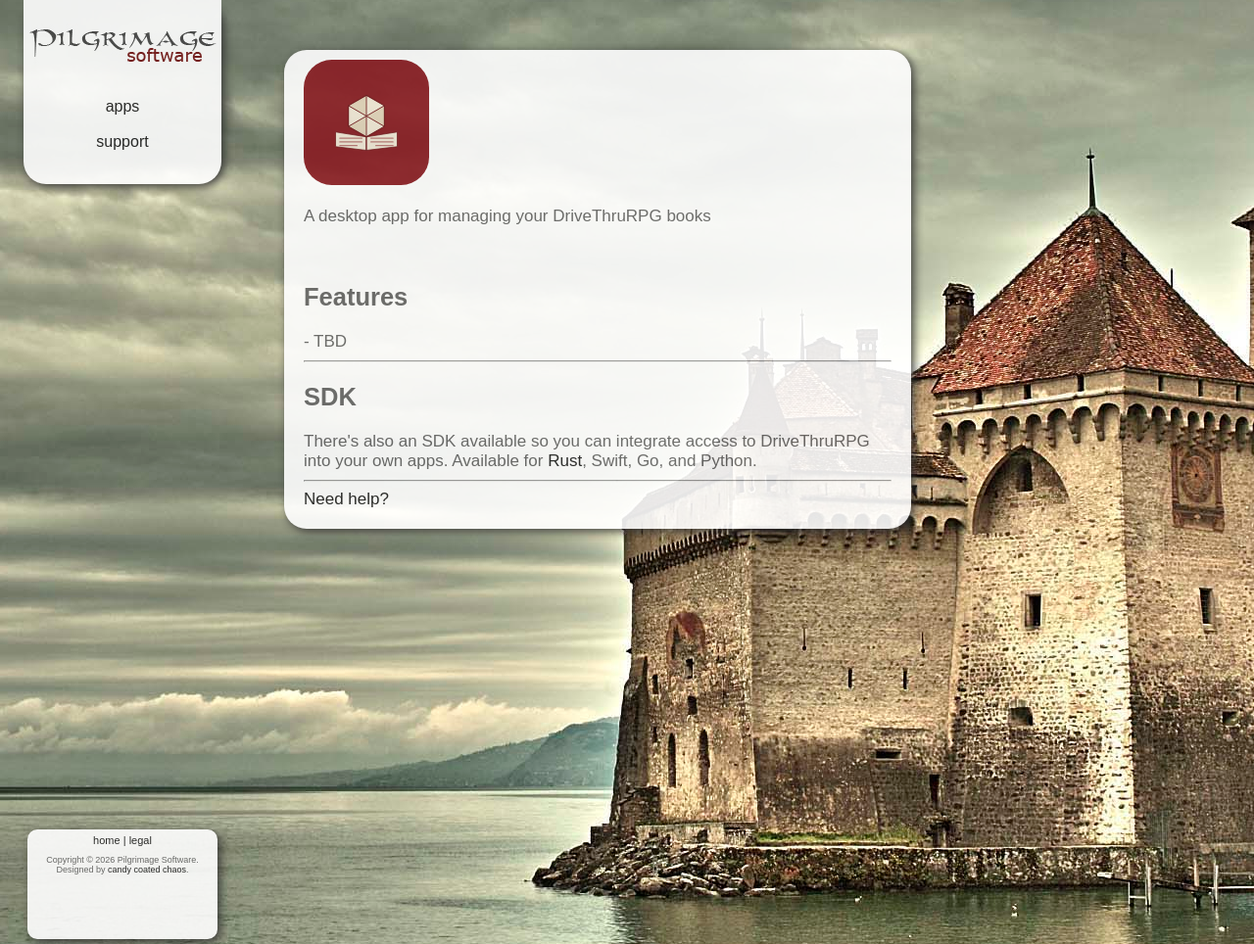
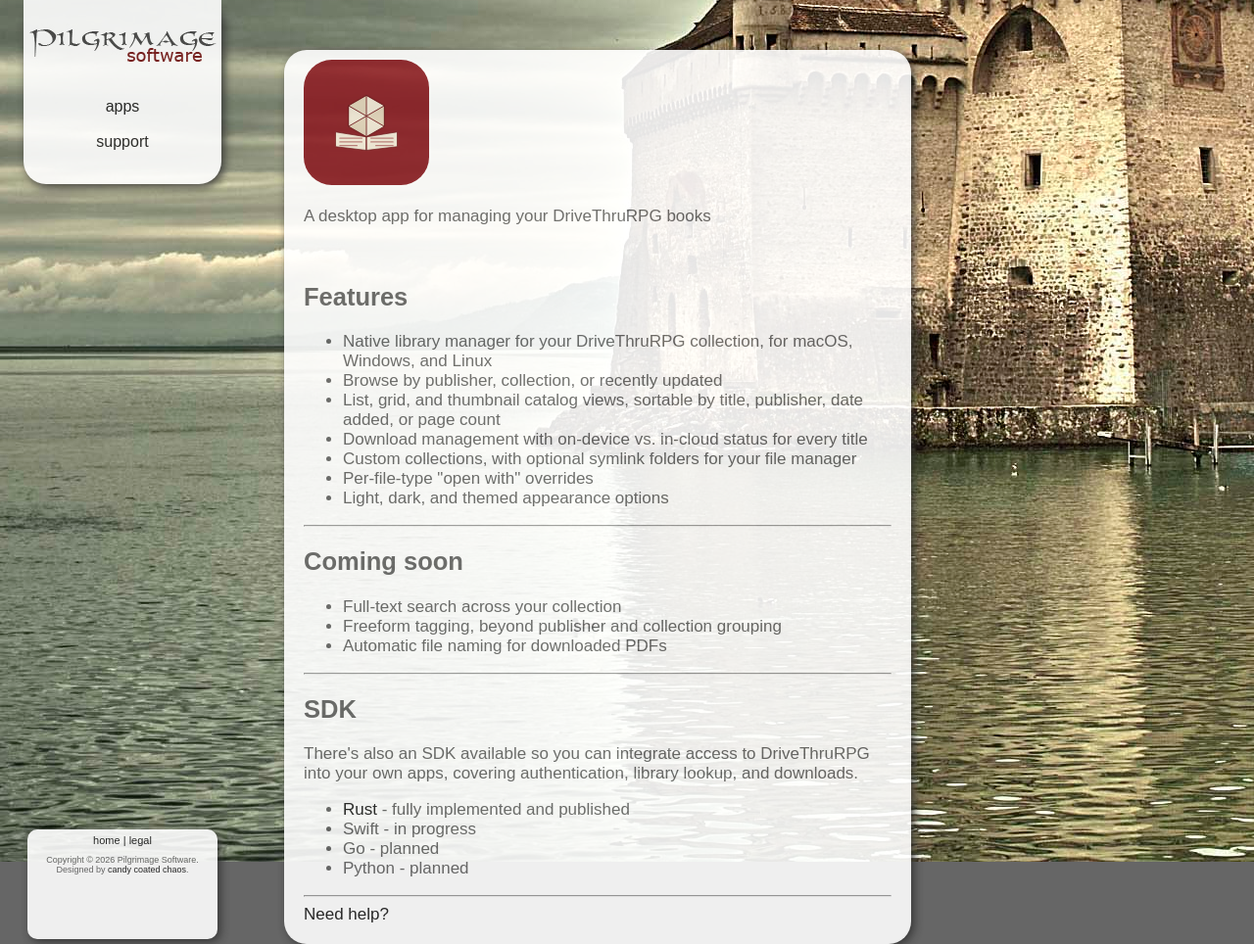
Before and after one commit to pilgrimagesoftware/site, a Jekyll site: the page built from public/apps/libri/index.html, in a window 1280 px wide. Shown: the whole page at 98% size. Built offline with Jekyll 4.4.1, drawn with Linux system fonts in a browser that asks for light colours; nearby versions of some CDN libraries; some web fonts are replaced.

Commit message:
feat: flesh out Libri app page features and SDK status

```diff
--- a/public/apps/libri/index.html
+++ b/public/apps/libri/index.html
@@ -16,16 +16,38 @@
 
 <h2>Features</h2>
 
-- TBD
+<ul>
+<li>Native library manager for your DriveThruRPG collection, for macOS, Windows, and Linux</li>
+<li>Browse by publisher, collection, or recently updated</li>
+<li>List, grid, and thumbnail catalog views, sortable by title, publisher, date added, or page count</li>
+<li>Download management with on-device vs. in-cloud status for every title</li>
+<li>Custom collections, with optional symlink folders for your file manager</li>
+<li>Per-file-type "open with" overrides</li>
+<li>Light, dark, and themed appearance options</li>
+</ul>
+
+<hr/>
+
+<h2>Coming soon</h2>
+
+<ul>
+<li>Full-text search across your collection</li>
+<li>Freeform tagging, beyond publisher and collection grouping</li>
+<li>Automatic file naming for downloaded PDFs</li>
+</ul>
+
 <hr/>
 
 <h2>SDK</h2>
 
-There's also an SDK available so you can integrate access to DriveThruRPG into your own apps. Available for
-<a href="https://crates.io/dtrpg-sdk">Rust</a>,
-Swift,
-Go, and
-Python.
+There's also an SDK available so you can integrate access to DriveThruRPG into your own apps, covering authentication, library lookup, and downloads.
+
+<ul>
+<li><a href="https://crates.io/crates/dtrpg-sdk">Rust</a> - fully implemented and published</li>
+<li>Swift - in progress</li>
+<li>Go - planned</li>
+<li>Python - planned</li>
+</ul>
 
 <hr/>
 
```
